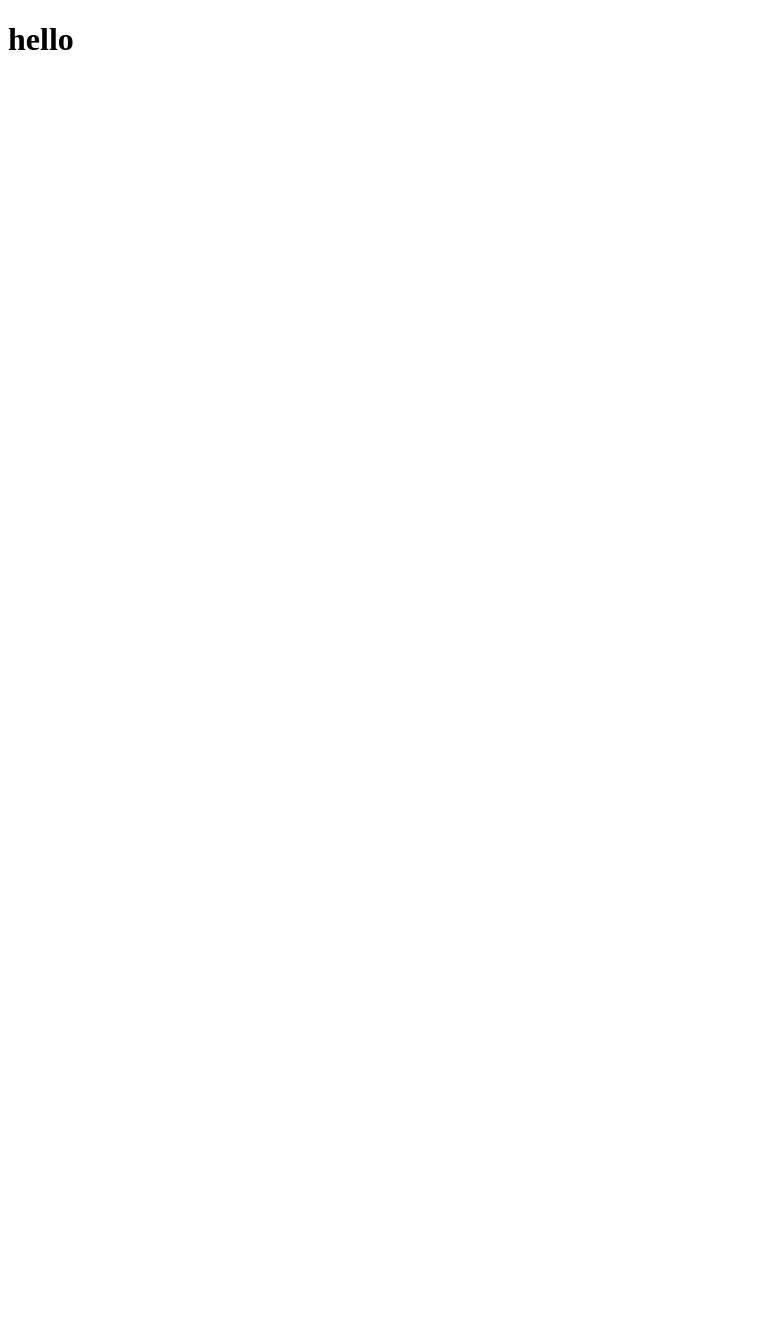
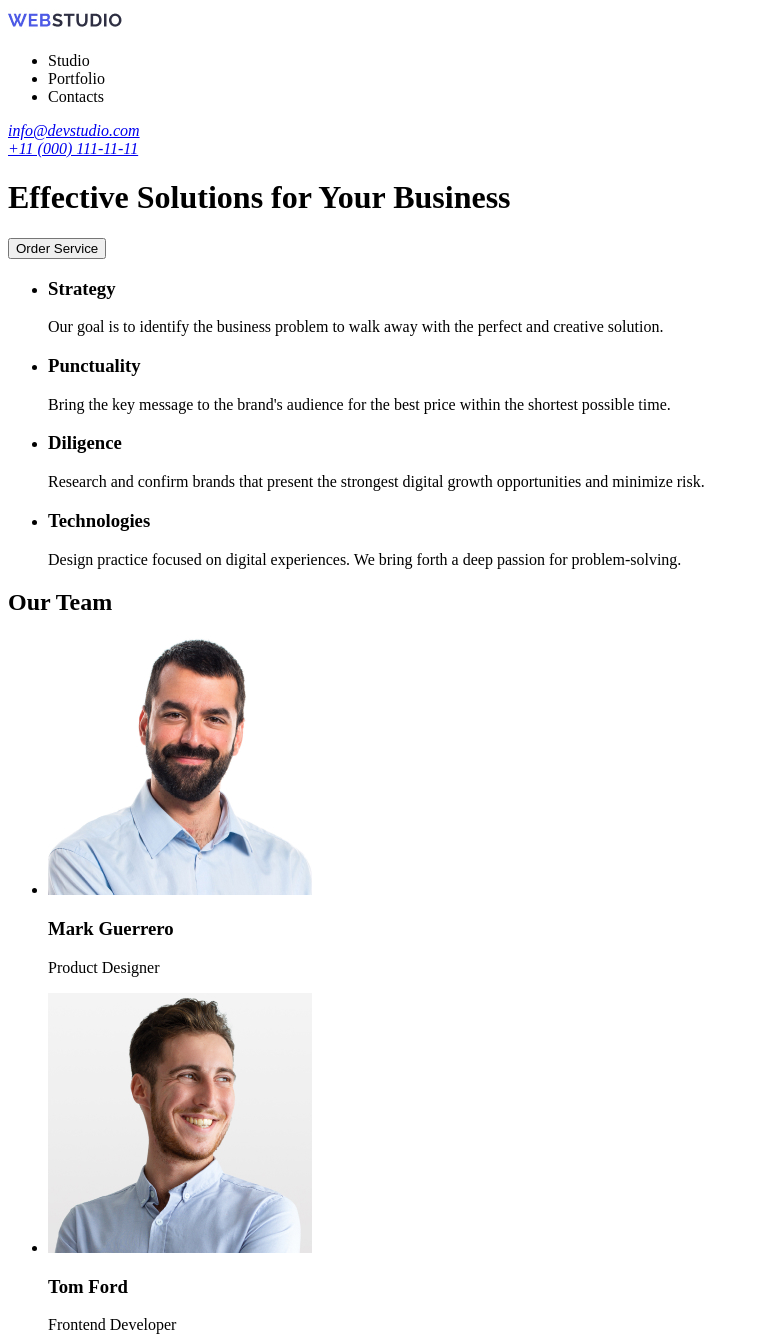
Before and after one commit to Ruslan-Dobrianskyi/goit-markup-hw-01, a plain HTML site: page index.html in a window 1280 px wide. Shown: the top 1337 px of the page, without its empty margins (0-759 px from the left). Before the commit the page ends 800 px from the top, so only its background shows below. Drawn offline with Linux system fonts and the light colour scheme.

Commit message:
create strucrure index html and add img

```diff
--- a/index.html
+++ b/index.html
@@ -6,6 +6,111 @@
     <title>Document</title>
   </head>
   <body>
-    <h1>hello</h1>
+    <header>
+      <nav>
+        <a href="http://127.0.0.1:5500/index.html">
+          <img src="/images/Logo.jpg" alt="Logo" width="115" height="24" />
+        </a>
+        <ul>
+          <li>Studio</li>
+          <li>Portfolio</li>
+          <li>Contacts</li>
+        </ul>
+        <address>
+          <a href="mailto:info@devstudio.com">info@devstudio.com</a><br />
+          <a href="tel:+110001111111">+11 (000) 111-11-11</a>
+        </address>
+      </nav>
+      <h1>Effective Solutions for Your Business</h1>
+      <section>
+        <button>Order Service</button>
+      </section>
+    </header>
+    <main>
+      <section>
+        <ul>
+          <li>
+            <h3>Strategy</h3>
+            <p>
+              Our goal is to identify the business problem to walk away with the
+              perfect and creative solution.
+            </p>
+          </li>
+          <li>
+            <h3>Punctuality</h3>
+            <p>
+              Bring the key message to the brand's audience for the best price
+              within the shortest possible time.
+            </p>
+          </li>
+          <li>
+            <h3>Diligence</h3>
+            <p>
+              Research and confirm brands that present the strongest digital
+              growth opportunities and minimize risk.
+            </p>
+          </li>
+          <li>
+            <h3>Technologies</h3>
+            <p>
+              Design practice focused on digital experiences. We bring forth a
+              deep passion for problem-solving.
+            </p>
+          </li>
+        </ul>
+      </section>
+      <section>
+        <h2>Our Team</h2>
+        <ul>
+          <li>
+            <img
+              src="/images/MarkGuerrero.jpg"
+              alt="Mark Guerrero"
+              width="264"
+              height="260"
+            />
+            <h3>Mark Guerrero</h3>
+            <p>Product Designer</p>
+          </li>
+          <li>
+            <img
+              src="/images/TomFord.jpg"
+              alt="Tom Ford"
+              width="264"
+              height="260"
+            />
+            <h3>Tom Ford</h3>
+            <p>Frontend Developer</p>
+          </li>
+          <li>
+            <img
+              src="/images/CamilaGarcia.jpg"
+              alt="Camila Garcia"
+              width="264"
+              height="260"
+            />
+            <h3>Camila Garcia</h3>
+            <p>Marketing</p>
+          </li>
+          <li>
+            <img
+              src="/images/DanielWilson.jpg"
+              alt="Daniel Wilson"
+              width="264"
+              height="260"
+            />
+            <h3>Daniel Wilson</h3>
+            <p>UI Designer</p>
+          </li>
+        </ul>
+      </section>
+    </main>
+    <footer>
+      <img src="/images/Logo.jpg" alt="Logo" width="115" height="24" />
+      <p>
+        Increase the flow of customers and sales for your business with digital
+        marketing & growth solutions.
+      </p>
+    </footer>
   </body>
 </html>
```
Also changed, not shown: images/CamilaGarcia.jpg (added), images/DanielWilson.jpg (added), images/Logo.jpg (added), images/MarkGuerrero.jpg (added), images/TomFord.jpg (added).
